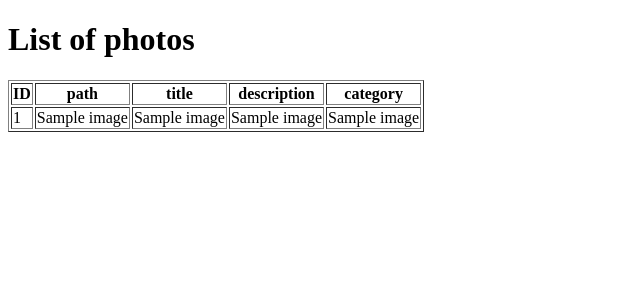
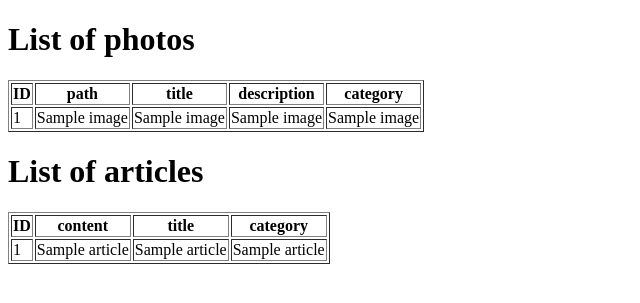
Before and after one commit to abe3oo/Multimedia_Content_Management, a Flask app: page /photographers/1 in a window 1280 px wide. Shown: the top 303 px of the page, without its empty margins (0-640 px from the left). Run offline with Flask 3, Linux system fonts and the light colour scheme; a database or web service that is not in the repository returns one stand-in record (values such as "Sample title"); some libraries are stand-ins or nearby versions.

Commit message:
add photos and articles for each person

```diff
--- a/querys.py
+++ b/querys.py
@@ -11,11 +11,18 @@ class Person():
         self.age = age
 
 class image():
-    def __init__(self,photo_id,path,title,description,category):
+    def __init__(self,photo_id,path,title="null",description="null",category="null"):
         self.photo_id = photo_id
         self.path = path
         self.title = title
         self.description = description
+        self.category = category
+
+class article():
+    def __init__(self,article_id,content="null",title="null",category="null"):
+        self.article_id = article_id
+        self.content = content
+        self.title = title
         self.category = category
 
 def get_db_connection():
@@ -48,3 +55,16 @@ def get_images_byid(id):
         result.append(img)
 
     return result
+
+def get_articles_byid(id):
+    sql = f"SELECT * FROM articles WHERE w_id = {id}"
+    conn = get_db_connection()
+    cur = conn.cursor()
+    cur.execute(sql)
+    a = cur.fetchall()
+    result = []
+    for i in a:
+        art = article(i[0],i[1],i[2],i[3])
+        result.append(art)
+
+    return result
--- a/templates/photos.html
+++ b/templates/photos.html
@@ -28,5 +28,26 @@
             {% endfor %}
         </tbody>
     </table>
+    <h1>List of articles</h1>
+    <table border="1">
+      <thead>
+          <tr>
+              <th>ID</th>
+              <th>content</th>
+              <TH>title</TH>
+              <th>category</th>
+          </tr>
+      </thead>
+      <tbody>
+          {% for article in articless %}
+          <tr>
+              <td>{{ article.article_id }}</td>
+              <td>{{ article.content }}</td>
+              <td>{{ article.title }}</td>
+              <td>{{ article.category }}</td>
+          </tr>
+          {% endfor %}
+      </tbody>
+  </table>
 </body>
 </html>
--- a/web.py
+++ b/web.py
@@ -35,7 +35,8 @@ def photographers():
 @app.route('/photographers/<int:person_id>')
 def person_action(person_id):
     photos = get_images_byid(person_id)
-    return render_template('photos.html', photos=photos)
+    articless = get_articles_byid(person_id)
+    return render_template('photos.html', photos=photos, articless=articless)
 
 @app.route('/photos')
 def photos():
```
